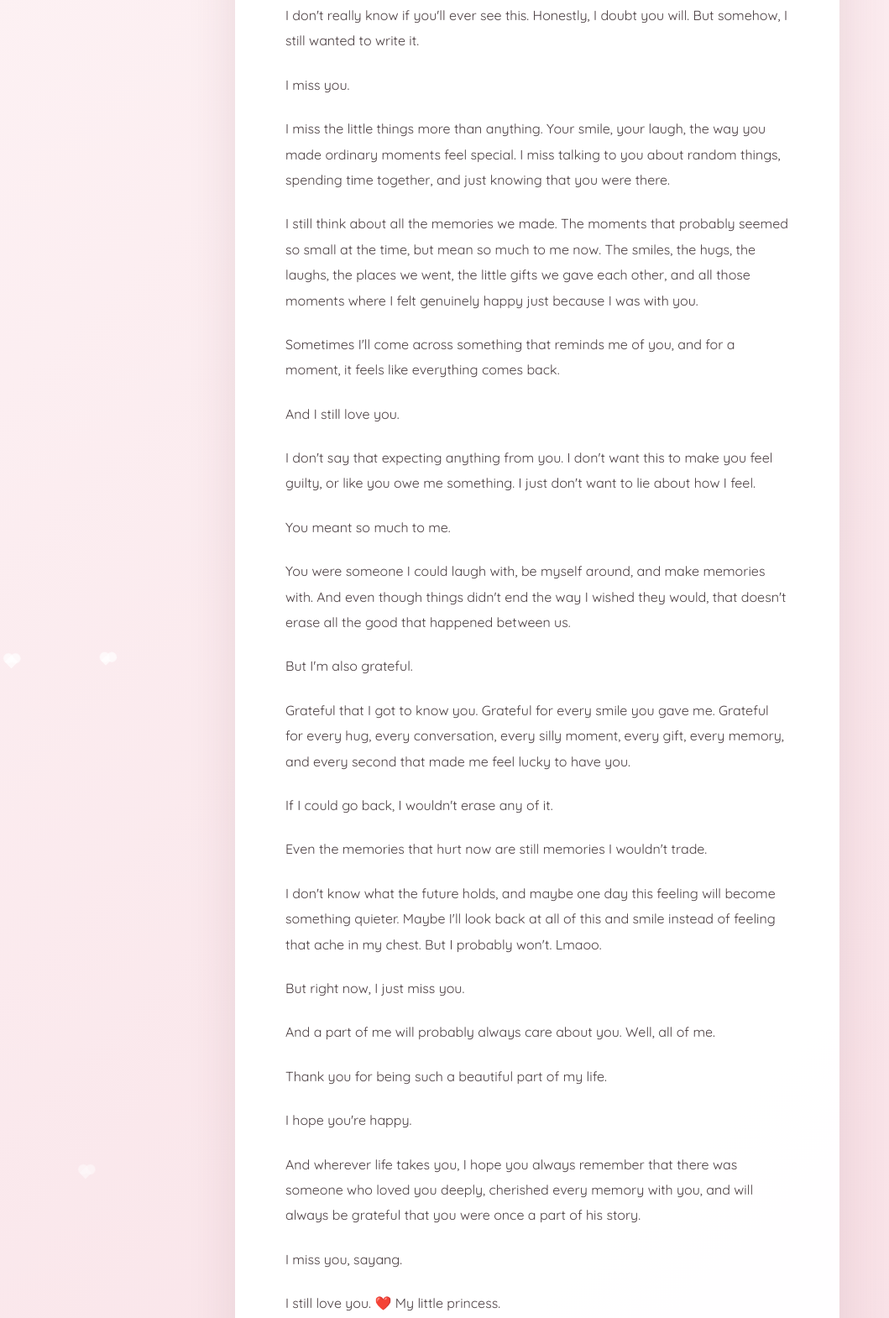
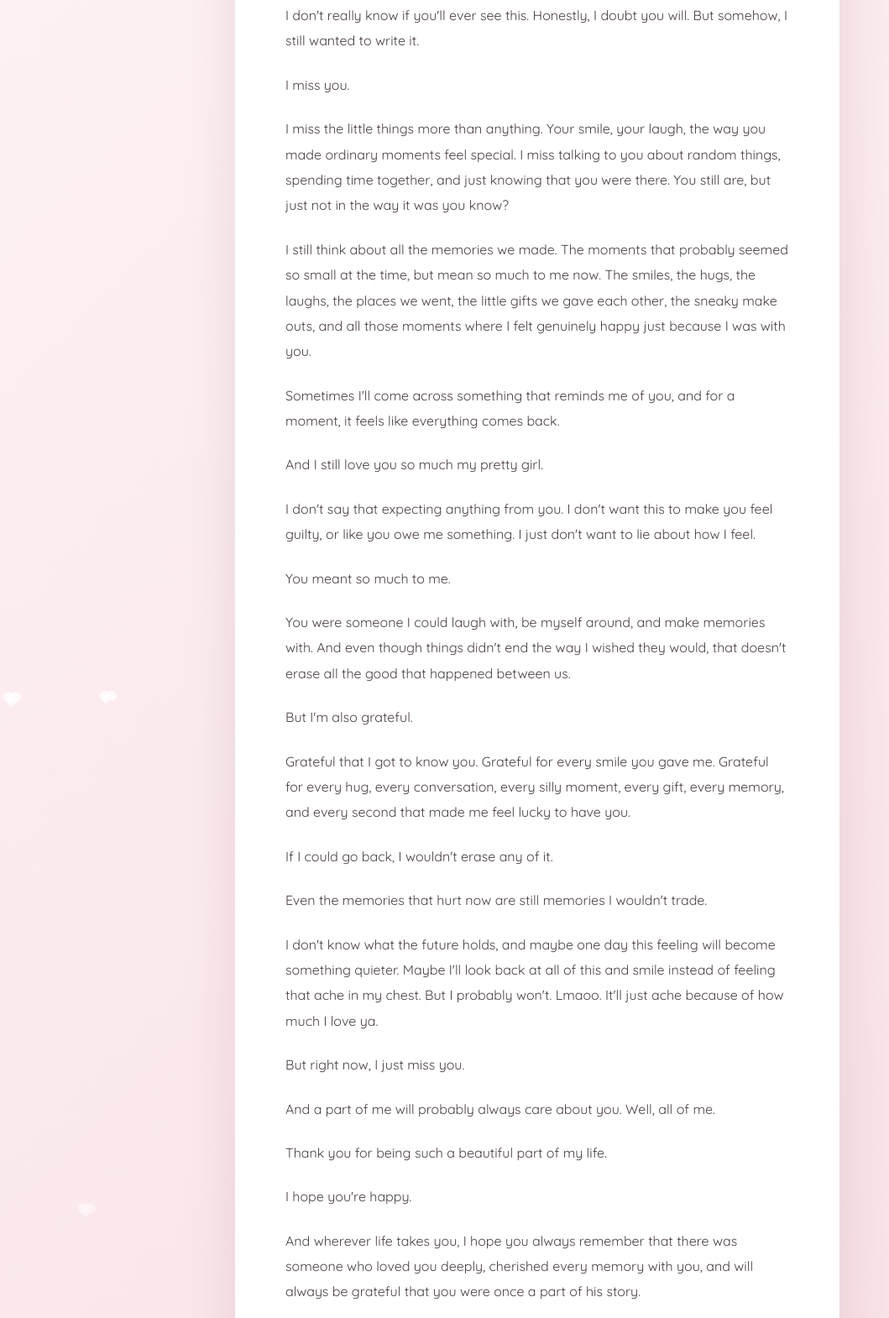
Before and after one commit to nightt-ctrl/happyanniversarymaysh, a plain HTML site: page index.html in a window 1280 px wide. Shown: the part 214-1784 px from the top of the page at 84% size, without its empty margins (0-1059 px from the left). Drawn offline with Linux system fonts and the light colour scheme.

```diff
--- a/index.html
+++ b/index.html
@@ -205,14 +205,14 @@
       I miss the little things more than anything. Your smile, your laugh,
       the way you made ordinary moments feel special. I miss talking to you
       about random things, spending time together, and just knowing that you
-      were there.
+      were there. You still are, but just not in the way it was you know?
     </p>
 
     <p>
       I still think about all the memories we made. The moments that probably
       seemed so small at the time, but mean so much to me now. The smiles,
       the hugs, the laughs, the places we went, the little gifts we gave each
-      other, and all those moments where I felt genuinely happy just because
+      other, the sneaky make outs, and all those moments where I felt genuinely happy just because
       I was with you.
     </p>
 
@@ -222,7 +222,7 @@
     </p>
 
     <p>
-      And I still love you.
+      And I still love you so much my pretty girl.
     </p>
 
     <p>
@@ -262,7 +262,7 @@
     <p>
       I don't know what the future holds, and maybe one day this feeling will
       become something quieter. Maybe I'll look back at all of this and smile
-      instead of feeling that ache in my chest. But I probably won't. Lmaoo.
+      instead of feeling that ache in my chest. But I probably won't. Lmaoo. It'll just ache because of how much I love ya.
     </p>
 
     <p>
@@ -292,13 +292,13 @@
     </p>
 
     <p>
-      I still love you. ❤️ My little princess.
+      I still love you. ❤️ My little princess. Happy anniversary.
     </p>
 
   </div>
 
   <div class="signature">
-    — From someone who still cares
+    — From someone who still cares.
   </div>
 
   <div class="footer-heart">
```
